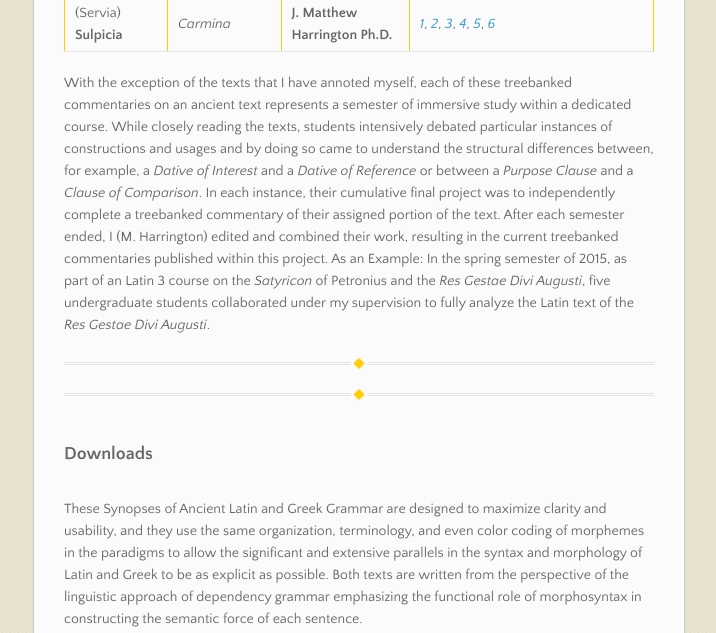
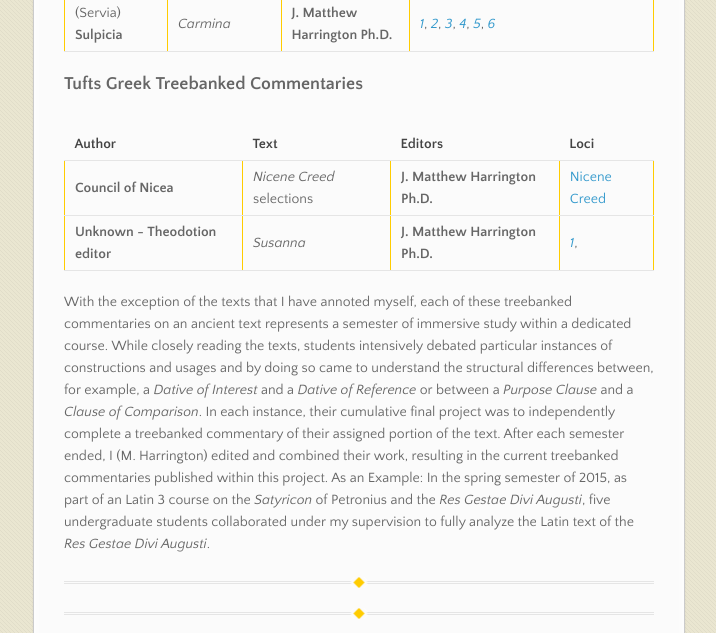
Before and after one commit to perseids-project/harrington_trees, a plain HTML site: page docs/index.html in a window 1280 px wide. Shown: the part 3542-4175 px from the top of the page, without its empty margins (282-998 px from the left). Drawn offline with nearby package versions, Linux system fonts and the light colour scheme.

Commit message:
Update index.html

```diff
--- a/docs/index.html
+++ b/docs/index.html
@@ -293,6 +293,39 @@
           </tr>
           </tbody>
         </table>
+
+        <h3>Tufts Greek Treebanked Commentaries </h3><br/>
+
+        <table>
+          <thead>
+            <th>Author</th>
+            <th>Text</th>
+            <th>Editors</th>
+            <th>Loci</th>
+          </thead>
+          <tbody>
+
+
+          <tr>
+            <td><b>Council of Nicea</b></td>
+            <td><i>Nicene Creed</i> selections</td>
+            <td><b>J. Matthew Harrington Ph.D.</b><br/>
+
+            <td>
+             <a href="http://www.perseids.org/tools/arethusa/app/#/jmh?collid=grctb&objid=4606&doc=grctb.4606.1" alt="View Nicene Creed in Arethusa">Nicene Creed</a><br/>
+            </td>
+          </tr>
+          <tr>
+            <td><b>Unknown - Theodotion editor</b></td>
+            <td><i>Susanna</i></td>
+            <td><b>J. Matthew Harrington Ph.D.</b></td>
+            <td>
+              <a href="http://www.perseids.org/tools/arethusa/app/#/jmh?collid=lattb&objid=4757&doc=lattb.4757.1" alt="View Susanna in Arethusa"><i>1</i></a>,
+
+            </td>
+          </tr>
+          </tbody>
+        </table>
         With the exception of the texts that I have annoted myself, each of these treebanked commentaries on an ancient text represents a semester of immersive study within a dedicated course.  While closely reading the texts, students intensively debated particular instances of constructions and usages and by doing so came to understand the structural differences between, for example, a <i>Dative of Interest</i> and a <i>Dative of Reference</i> or between a <i>Purpose Clause</i> and a <i>Clause of Comparison</i>.  In each instance, their cumulative final project was to independently complete a treebanked commentary of their assigned portion of the text.  After each semester ended, I (M. Harrington) edited and combined their work, resulting in the current treebanked commentaries published within this project. As an Example: In the spring semester of 2015, as part of an Latin 3 course on the <i>Satyricon</i> of Petronius and the <i>Res Gestae Divi Augusti</i>, five undergraduate students collaborated under my supervision to fully analyze the Latin text of the <i>Res Gestae Divi Augusti</i>.
         <br/><br/><HR><HR><br/>
          <h3>Downloads</h3><br/>
```
